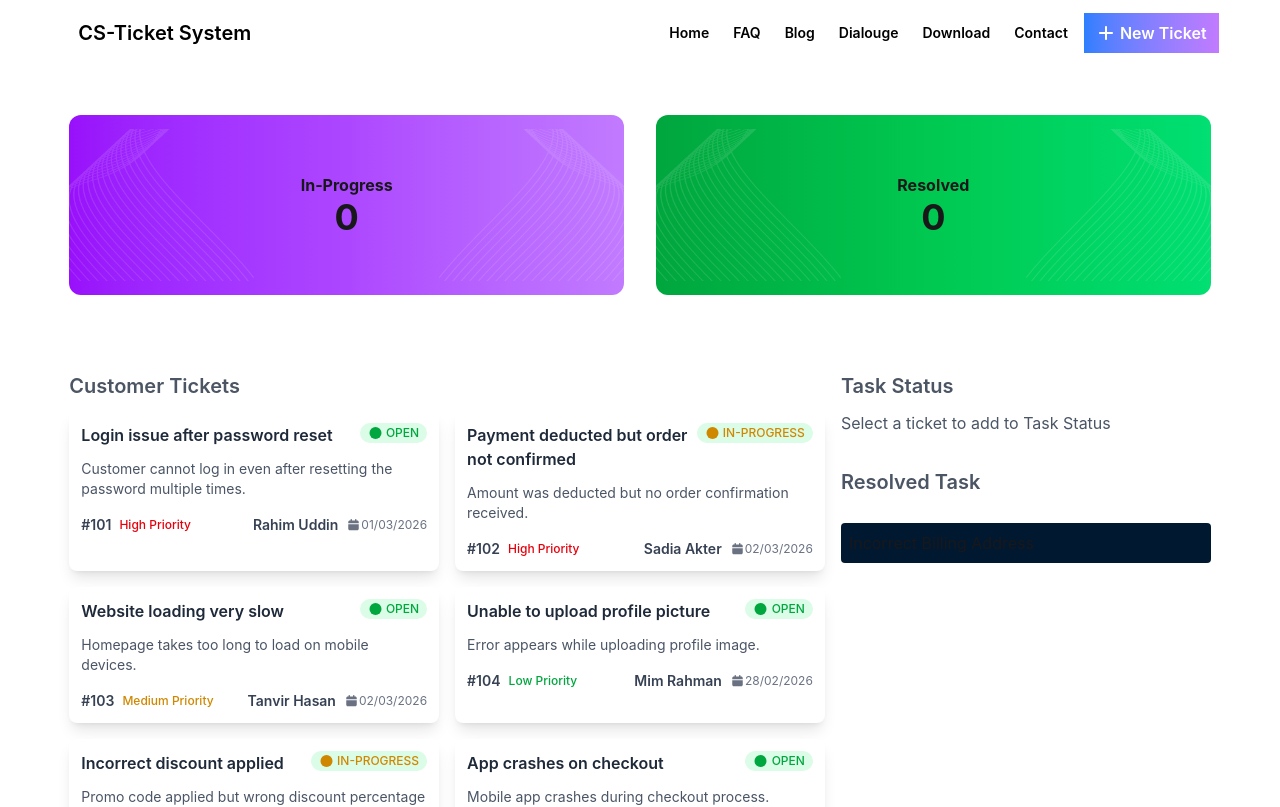
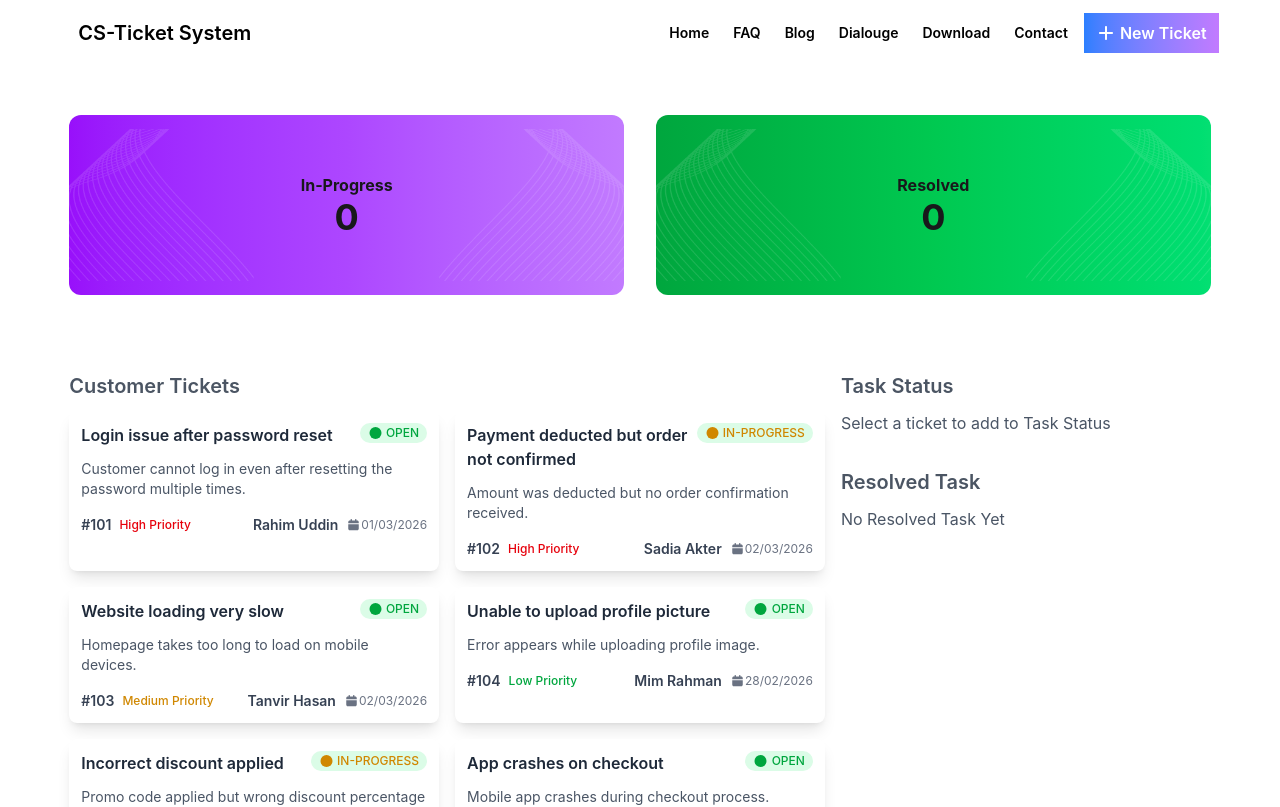
Before and after one commit to pobittra1/cs-ticket-system, a React (Vite) app: page / in a window 1280 px wide. Shown: the top 807 px of the page. Built offline with nearby package versions, Linux system fonts and the light colour scheme.

Commit message:
handle duplicate added progress tickets and add warning/error toast when try to add duplicate task

```diff
--- a/src/App.jsx
+++ b/src/App.jsx
@@ -14,6 +14,16 @@ function App() {
   const [prevCompletedTask, setCompleteTask] = useState([]);
 
   const handleEachTicket = (ticket) => {
+    //validate ticket-- if already added ticket in progress, we can't add again
+    const isExitsAlready = progressTask.find(eachProgressTask => eachProgressTask.id === ticket.id);
+    if (isExitsAlready) {
+      toast.error("this task already have in progress", {
+        position: 'bottom-right',
+
+      });
+      return;
+    }
+
     const newProgressTask = [...progressTask, ticket];
     setProgressTask(newProgressTask);
     toast(`${ticket.title} - in progress`);
@@ -32,6 +42,7 @@ function App() {
 
 
   }
+
 
 
   return (
--- /dev/null
+++ b/src/components/EachPrevCompletedTask/EachPrevCompletedTask.jsx
@@ -0,0 +1,11 @@
+const EachPrevCompletedTask = ({ eachPrevCompletedTask }) => {
+    //destructuring the values of eachPrevCompletedTask
+    const { title } = eachPrevCompletedTask;
+    return (
+        <div className="mt-4 bg-[#001931] rounded-sm capitalize">
+            <h3 className="p-2">{title}</h3>
+        </div>
+    );
+};
+
+export default EachPrevCompletedTask;
--- a/src/components/TicketSec/TicketSec.jsx
+++ b/src/components/TicketSec/TicketSec.jsx
@@ -1,6 +1,7 @@
 import { use } from 'react';
 import EachTicket from '../EachTicket/EachTicket';
 import EachProgressTask from '../EachProgressTask/EachProgressTask';
+import EachPrevCompletedTask from '../EachPrevCompletedTask/EachPrevCompletedTask';
 const TicketSec = ({ csProblemsPromise, handleEachTicket, progressTask, handleCompleteTask, prevCompletedTask }) => {
 
     const tickets = use(csProblemsPromise);
@@ -35,9 +36,25 @@ const TicketSec = ({ csProblemsPromise, handleEachTicket, progressTask, handleCo
                 <div className="resolved-task-container mt-8">
                     <h2 className="sub-title">Resolved Task</h2>
                     <div className="grid grid-cols-1 md:grid-cols-2 lg:grid-cols-1 gap-4 lg:gap-0">
-                        <div className="mt-4 bg-[#001931] rounded-sm capitalize">
-                            <h3 className="p-2">incorrect billing address</h3>
-                        </div>
+                        {
+                            prevCompletedTask.length === 0 ? (
+                                <p className="text-gray-600">No Resolved Task Yet</p>
+                            ) : (
+                                prevCompletedTask.map((eachPrevCompletedTasks, Index) =>
+                                    // inner array empty check
+                                    eachPrevCompletedTasks.length === 0 ? (
+                                        <p key={Index} className="text-gray-600">No Resolved Task Yet</p>
+                                    ) : (
+                                        eachPrevCompletedTasks.map(eachPrevCompletedTask => (
+                                            <EachPrevCompletedTask
+                                                key={eachPrevCompletedTask.id}
+                                                eachPrevCompletedTask={eachPrevCompletedTask}
+                                            ></EachPrevCompletedTask>
+                                        ))
+                                    )
+                                )
+                            )
+                        }
                     </div>
                 </div>
             </div>
```
